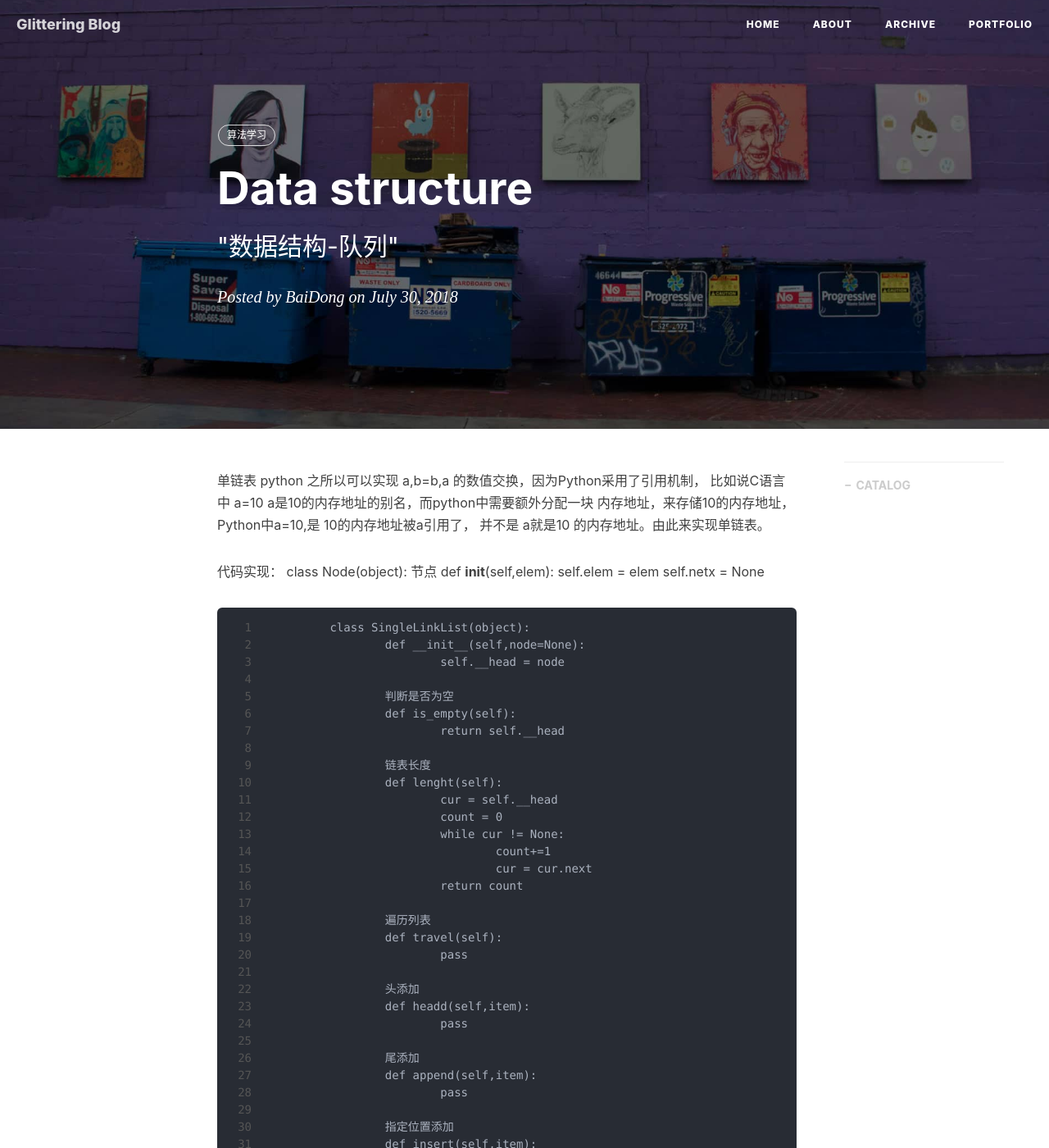
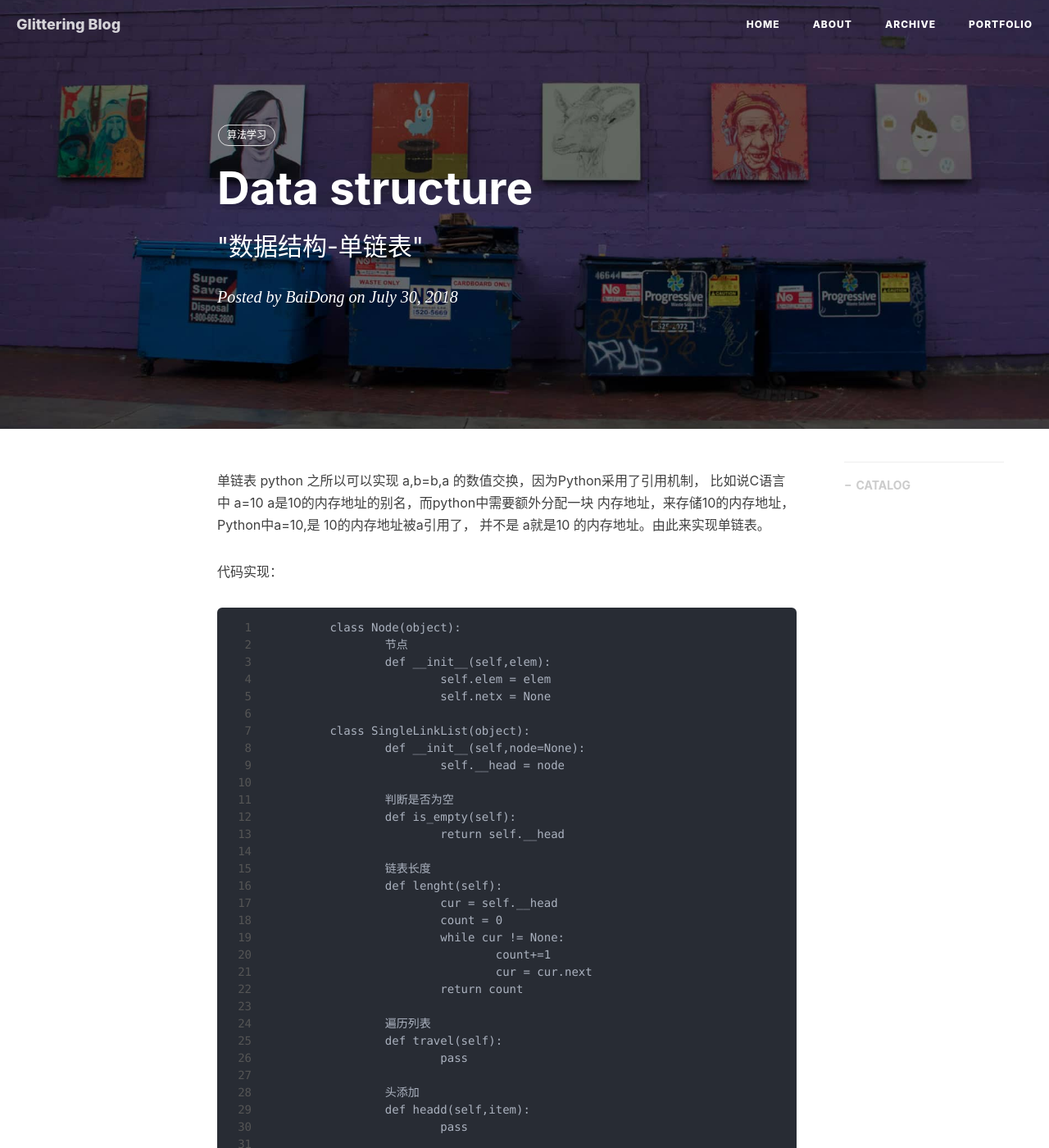
Before and after one commit to 13161231996/13161231996.github.io, a Jekyll site: the page built from _posts/2018-7-30-数据结构 - 单链表.markdown, in a window 1280 px wide and 1400 px high. Shown: the whole window at 82% size. Built offline with Jekyll 4.4.1, drawn with Linux system fonts in a browser that asks for light colours; nearby versions of some CDN libraries; comment, search, counter and statistics services are not loaded; some of the changed text lies outside the part shown.

Commit message:
数据结构

```diff
--- a/_posts/2018-7-30-数据结构 - 单链表.markdown
+++ b/_posts/2018-7-30-数据结构 - 单链表.markdown
@@ -2,7 +2,7 @@
 
 layout:     post
 title:      "Data structure "
-subtitle:   " \"数据结构-队列\""
+subtitle:   " \"数据结构-单链表\""
 date:       2018-07-30 19:59:00
 author:     "BaiDong"
 header-img: "img/home-bg-art.jpg"
@@ -13,18 +13,18 @@ tags:
 ---
 
 单链表
-	python 之所以可以实现  a,b=b,a  的数值交换，因为Python采用了引用机制，
-	比如说C语言中 a=10  a是10的内存地址的别名，而python中需要额外分配一块
-	内存地址，来存储10的内存地址，Python中a=10,是 10的内存地址被a引用了，
-	并不是 a就是10 的内存地址。由此来实现单链表。
+		python 之所以可以实现  a,b=b,a  的数值交换，因为Python采用了引用机制，
+		比如说C语言中 a=10  a是10的内存地址的别名，而python中需要额外分配一块
+		内存地址，来存储10的内存地址，Python中a=10,是 10的内存地址被a引用了，
+		并不是 a就是10 的内存地址。由此来实现单链表。
 
 代码实现：
+
 		class Node(object):
 			节点
 			def __init__(self,elem):
 				self.elem = elem
 				self.netx = None
-
 
 		class SingleLinkList(object):
 			def __init__(self,node=None):
```
